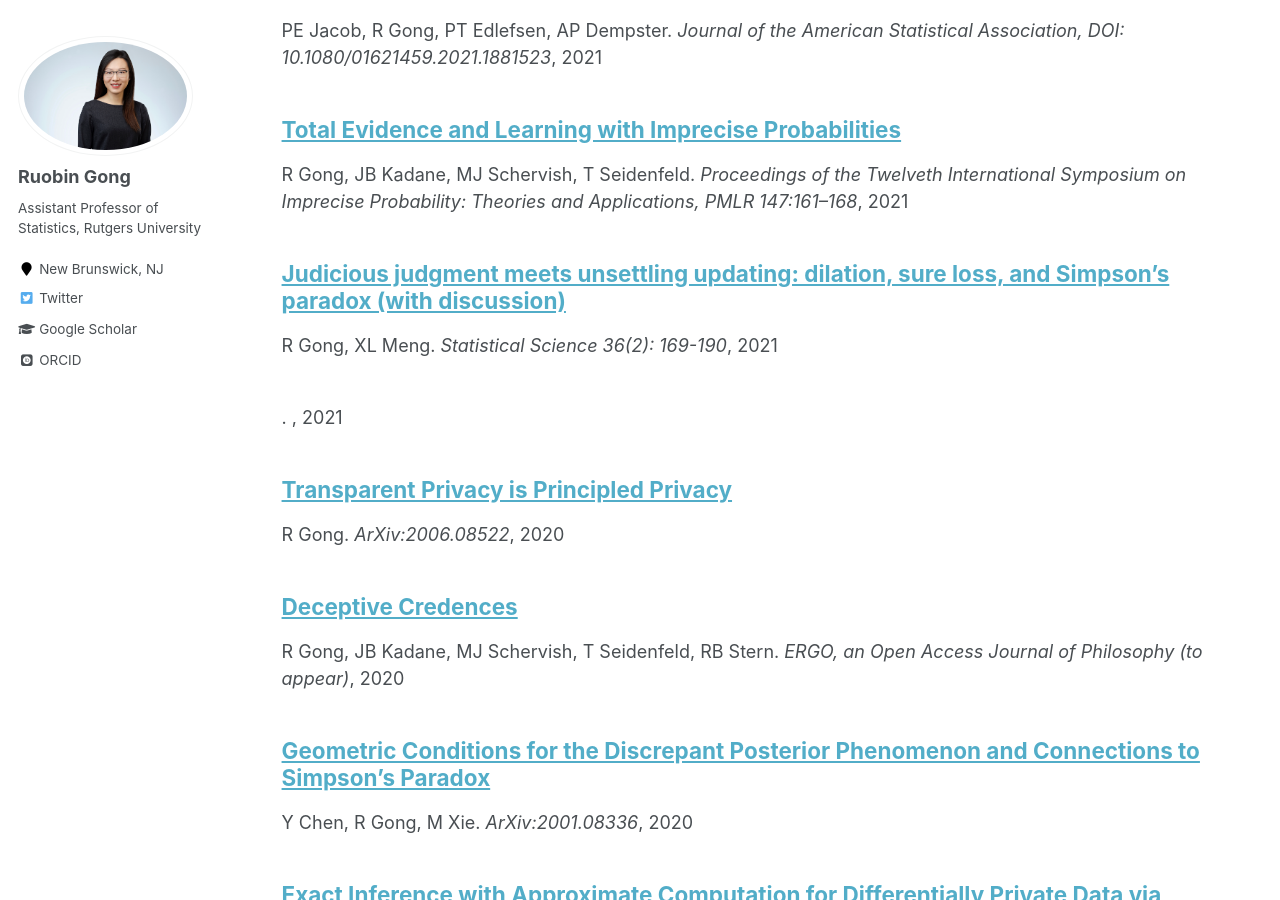
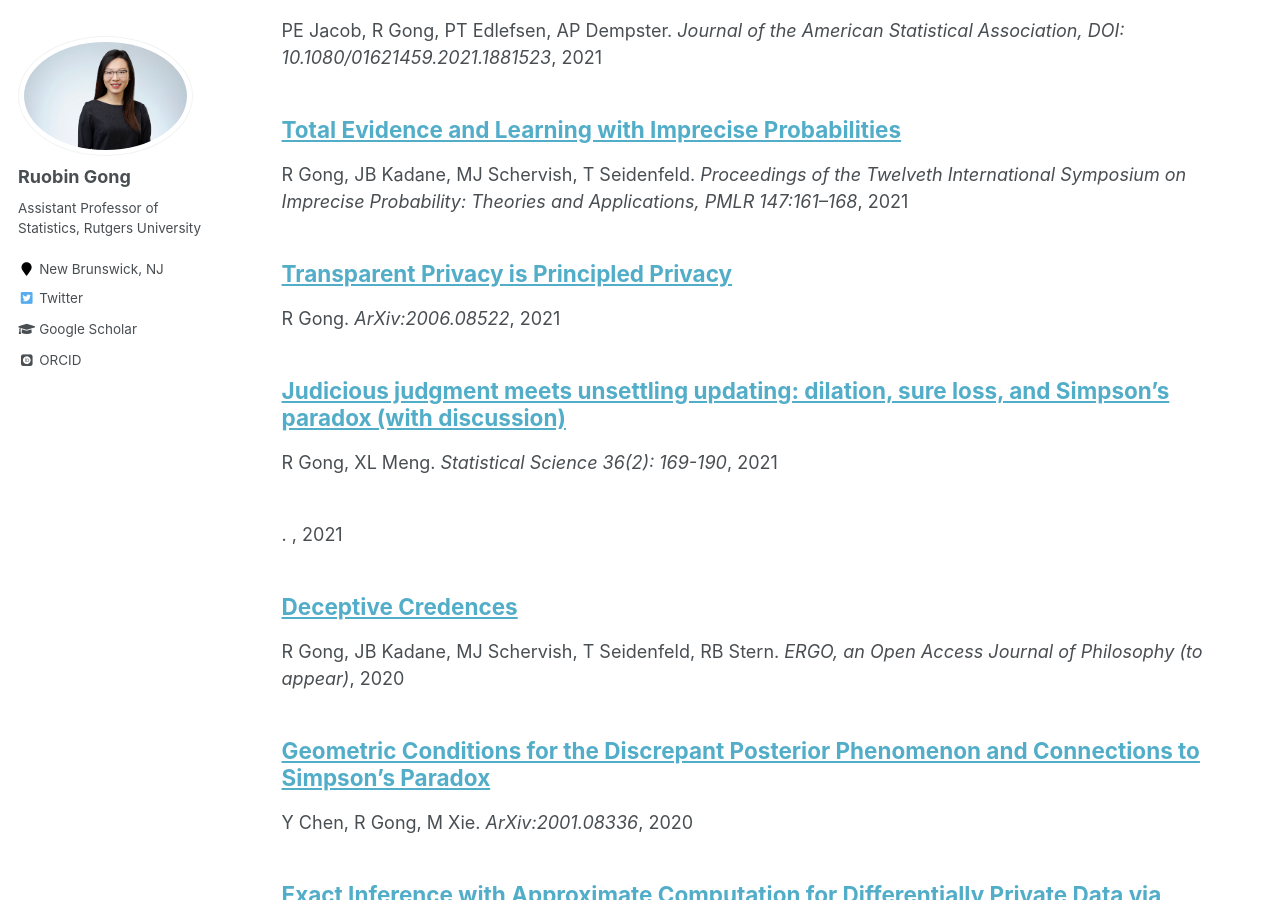
Before and after one commit to RuobinGong/RuobinGong.github.io, a Jekyll site: the page built from _pages/publications.md, in a window 1280 px wide and 900 px high, scrolled down 336 px. Built offline with Jekyll 4.4.1, drawn with Linux system fonts in a browser that asks for light colours; some web fonts are replaced.

Commit message:
Update and rename 2020-06-15-transparent.md to 2021-06-15-transparent.md

```diff
--- a/_publications/2020-06-15-transparent.md
+++ b/_publications/2021-06-15-transparent.md
@@ -1,9 +1,9 @@
 ---
 title: "Transparent Privacy is Principled Privacy"
 collection: publications
-permalink: /publication/2020-06-15-transparent
+permalink: /publication/2021-06-15-transparent
 excerpt: ''
-date: 2020-06-15
+date: 2021-06-15
 venue: 'ArXiv:2006.08522'
 author: 'R Gong'
 
```
